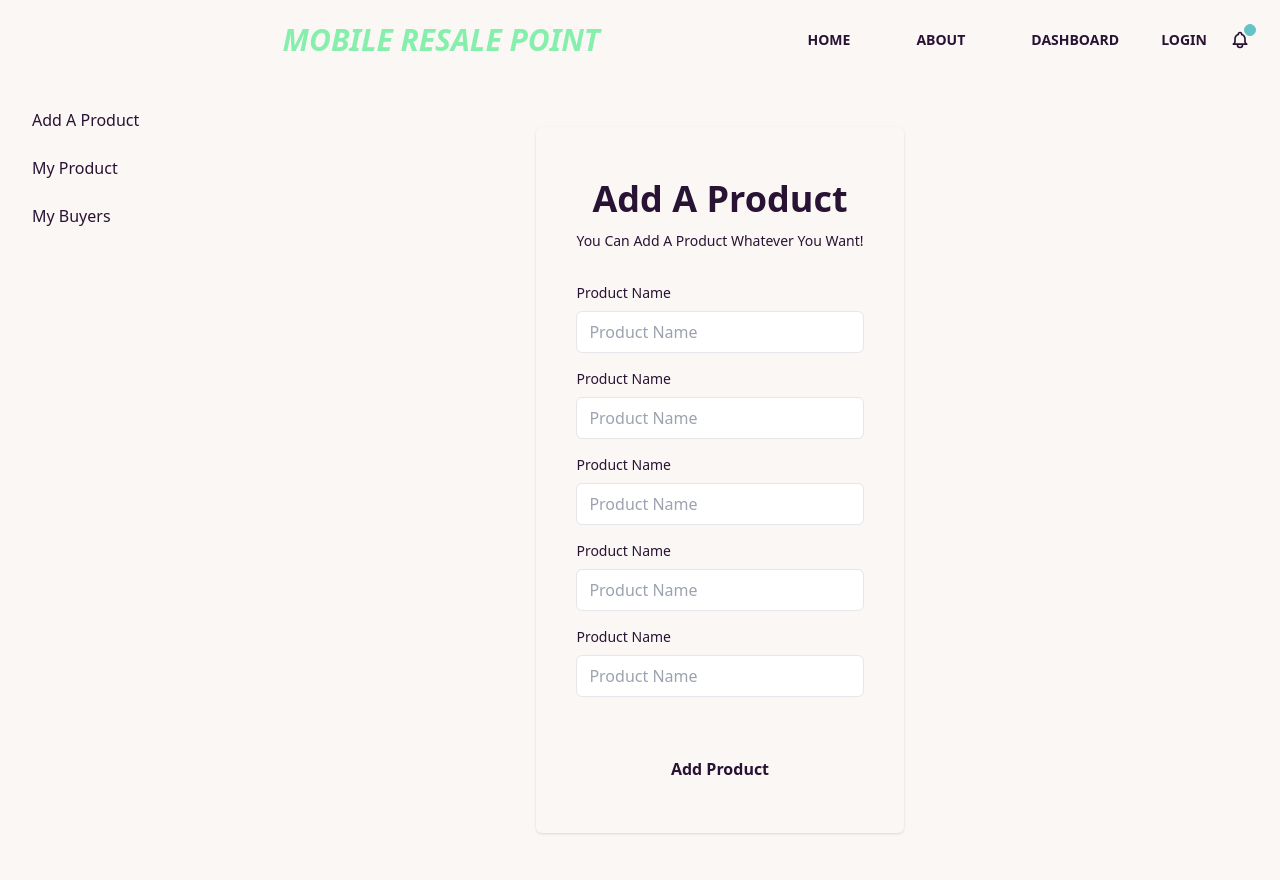
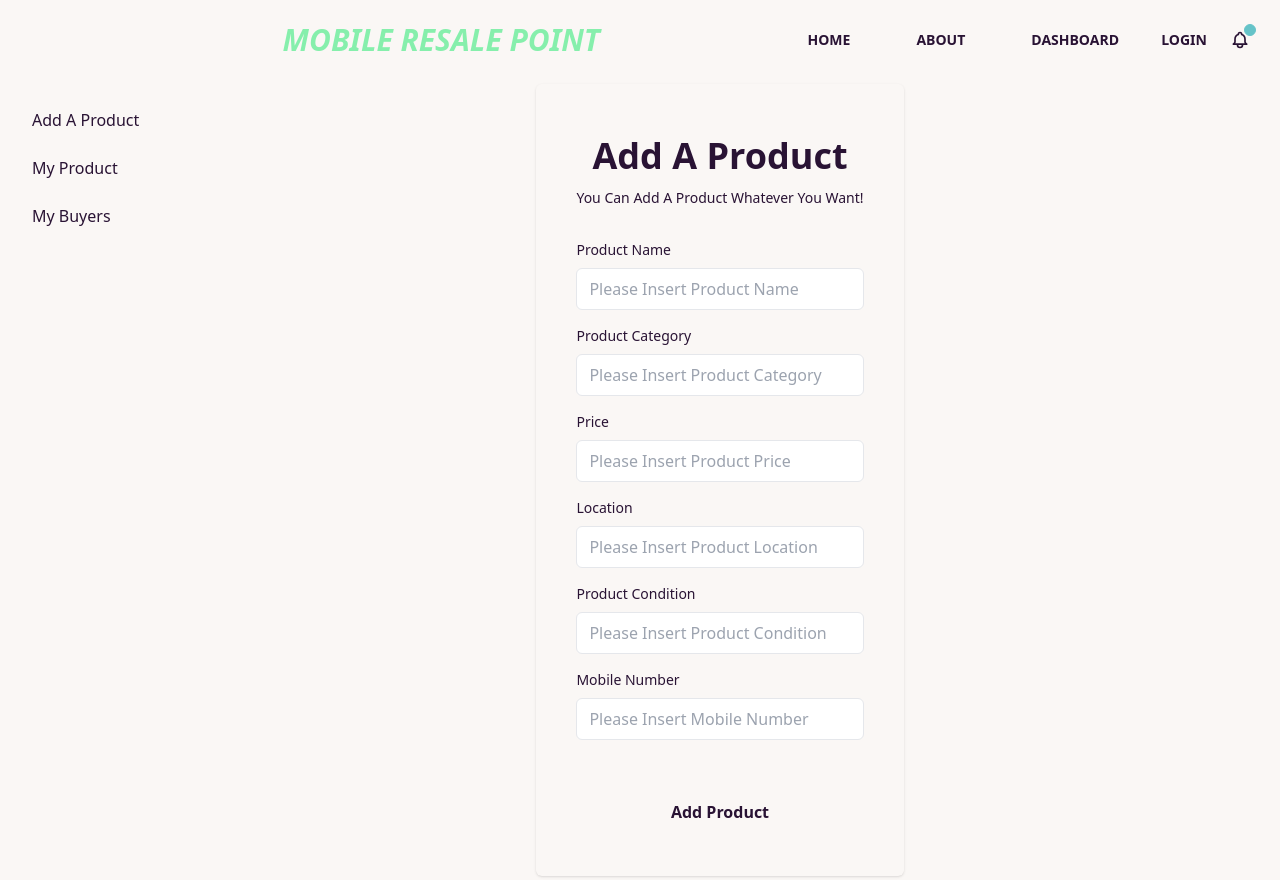
Before and after one commit to RafatRU42/last-assignment, a React (Create React App) app: page /dashboard/addProducts in a window 1280 px wide. Built offline with nearby package versions, Linux system fonts and the light colour scheme; no server answers.

Commit message:
add product route nearly complete

```diff
--- a/src/Shared/Context/Authprovider.js
+++ b/src/Shared/Context/Authprovider.js
@@ -1,6 +1,6 @@
 import React, {  createContext, useEffect, useState } from 'react';
 import app from '../../firebase/firebase.config';
-import {createUserWithEmailAndPassword, getAuth, GoogleAuthProvider, onAuthStateChanged, signInWithEmailAndPassword, signInWithPopup, signOut} from 'firebase/auth'
+import {createUserWithEmailAndPassword, getAuth, GoogleAuthProvider, onAuthStateChanged, signInWithEmailAndPassword, signInWithPopup, signOut, updateProfile} from 'firebase/auth'
 
 
 
@@ -30,6 +30,10 @@ const Authprovider = ({children}) => {
         return signOut(auth)
     }
 
+    const ProfileUpdate = (userInfo) =>{
+        return updateProfile(auth.currentUser, userInfo)
+    }
+
 
     useEffect(() =>{
         const unsubscribe = onAuthStateChanged(auth,currentUser=>{
@@ -40,7 +44,7 @@ const Authprovider = ({children}) => {
     },[])
 
 
-    const authInfo= {createUser, login,user,loading,logOut}
+    const authInfo= {createUser, login,user,loading,logOut,ProfileUpdate}
     return (
         <authContext.Provider value={authInfo}>
             {children}
--- a/src/Shared/PrivateRoute/PrivateRoute.js
+++ b/src/Shared/PrivateRoute/PrivateRoute.js
@@ -7,7 +7,7 @@ const PrivateRoute = ({children}) => {
     const {user,loading} = useContext(authContext)
 
     if(loading){
-       return <div className="w-16 h-16 border-4 border-dashed rounded-full animate-spin dark:border-violet-400"></div>
+       return <div className="flex items-center justify-center w-16 h-16 border-4 border-dashed rounded-full animate-spin dark:border-violet-400"></div>
     }
     if(user) {
         return children;
--- a/src/Shared/Routes/AddProducts.js
+++ b/src/Shared/Routes/AddProducts.js
@@ -1,6 +1,17 @@
-import React from 'react';
+import { useContext } from 'react';
+import { useForm } from 'react-hook-form';
+import { authContext } from '../Context/Authprovider';
 
 const AddProducts = () => {
+    const {user} = useContext(authContext)
+
+    const { register, handleSubmit, formState: { errors } } = useForm();
+
+    const onSubmit = data => {
+        console.log(data)
+    console.log('user',user)
+
+    };
     return (
         <div className='flex items-center justify-center mr-20 pr-20 h-screen'>
             <div className="flex flex-col max-w-md p-6 rounded-md shadow sm:p-10 light:bg-gray-900 light:text-gray-100">
@@ -8,33 +19,42 @@ const AddProducts = () => {
                     <h1 className="my-3 text-4xl font-bold">Add A Product</h1>
                     <p className="text-sm dark:text-gray-400">You Can Add A Product Whatever You Want!</p>
                 </div>
-                <form novalidate="" action="" className="space-y-12 ng-untouched ng-pristine ng-valid">
+                <form onSubmit={handleSubmit(onSubmit)} action="" className="space-y-12 ng-untouched ng-pristine ng-valid">
                     <div className="space-y-4">
                         <div>
                             <label for="text" className="block mb-2 text-sm">Product Name</label>
-                            <input type="text" name="name" id="email" placeholder="Product Name" className="w-full px-3 py-2 border rounded-md dark:border-gray-700 light:bg-gray-900 dark:text-gray-100" />
+                            <input type="text" {...register("name", { required: 'You Have to Insert Product Name' })} placeholder="Please Insert Product Name" className="w-full px-3 py-2 border rounded-md dark:border-gray-700 light:bg-gray-900 light:text-gray-100" />
+                            {errors.name && <span className='text-red-400'>{errors.name?.message}</span>}
                         </div>
                         <div>
-                            <label for="text" className="block mb-2 text-sm">Product Name</label>
-                            <input type="text" name="name" id="email" placeholder="Product Name" className="w-full px-3 py-2 border rounded-md dark:border-gray-700 light:bg-gray-900 dark:text-gray-100" />
+                            <label for="text" className="block mb-2 text-sm">Product Category</label>
+                            <input type="text" {...register("category", { required: true })} placeholder="Please Insert Product Category" className="w-full px-3 py-2 border rounded-md dark:border-gray-700 light:bg-gray-900 light:text-gray-100" />
                         </div>
                         <div>
-                            <label for="text" className="block mb-2 text-sm">Product Name</label>
-                            <input type="text" name="name" id="email" placeholder="Product Name" className="w-full px-3 py-2 border rounded-md dark:border-gray-700 light:bg-gray-900 dark:text-gray-100" />
+                            <label for="text" className="block mb-2 text-sm">Price</label>
+                            <input type="text" {...register("price", { required: true })} placeholder="Please Insert Product Price" className="w-full px-3 py-2 border rounded-md dark:border-gray-700 light:bg-gray-900 light:text-gray-100" />
                         </div>
                         <div>
-                            <label for="text" className="block mb-2 text-sm">Product Name</label>
-                            <input type="text" name="name" id="email" placeholder="Product Name" className="w-full px-3 py-2 border rounded-md dark:border-gray-700 light:bg-gray-900 dark:text-gray-100" />
+                            <label for="text" className="block mb-2 text-sm">Location</label>
+                            <input type="text" {...register("location", { required: true })} placeholder="Please Insert Product Location" className="w-full px-3 py-2 border rounded-md dark:border-gray-700 light:bg-gray-900 light:text-gray-100" />
                         </div>
                         <div>
-                            <label for="text" className="block mb-2 text-sm">Product Name</label>
-                            <input type="text" name="name" id="email" placeholder="Product Name" className="w-full px-3 py-2 border rounded-md dark:border-gray-700 light:bg-gray-900 dark:text-gray-100" />
+                            <label for="text" className="block mb-2 text-sm">Product Condition</label>
+                            <input type="text" {...register("condition", { required: true })} placeholder="Please Insert Product Condition" className="w-full px-3 py-2 border rounded-md dark:border-gray-700 light:bg-gray-900 light:text-gray-100" />
                         </div>
+                        <div>
+                            <label for="number" className="block mb-2 text-sm">Mobile Number</label>
+                            <input type="number" {...register("mobileNumber", { required: true })} placeholder="Please Insert Mobile Number" className="w-full px-3 py-2 border rounded-md dark:border-gray-700 light:bg-gray-900 light:text-gray-100" />
+                        </div>
+
+
+
+
 
                     </div>
                     <div className="space-y-2">
                         <div>
-                            <button type="button" className="w-full px-8 py-3 font-semibold rounded-md dark:bg-violet-400 dark:text-gray-900">Add Product</button>
+                            <button type="submit" className="w-full px-8 py-3 font-semibold rounded-md dark:bg-violet-400 dark:text-gray-900">Add Product</button>
                         </div>
 
                     </div>
--- a/src/Shared/SignUp/SignUp.js
+++ b/src/Shared/SignUp/SignUp.js
@@ -7,17 +7,26 @@ import { authContext } from '../Context/Authprovider';
 const SignUp = () => {
     const [signUpError,setSignUpError] = useState('')
 
-    const {createUser} = useContext(authContext)
+    const {createUser,ProfileUpdate} = useContext(authContext)
 
     const { register, handleSubmit, watch, formState: { errors } } = useForm();
 
     const onSubmit = data => {
+
+        const userInfo={
+            displayName:data.userName
+        }
+
         console.log(data)
         setSignUpError('')
 
         createUser(data.email, data.password)
         .then(result =>{
             toast.success('You Successfully Signed Up')
+
+            ProfileUpdate(userInfo)
+
+
             console.log(result)
         })
         .catch(error=>{
@@ -61,8 +70,15 @@ const SignUp = () => {
                     <div className="space-y-4">
                         <div className="space-y-2">
 
+                            <label for="email"  className="block text-sm">Your Name</label>
+                            <input type="name" {...register("userName",{required:'You have to insert Your Name'})}  id="userName" placeholder="Your Name" className="w-full px-3 py-2 border rounded-md dark:border-gray-700 light:bg-gray-900 light:text-gray-100 focus:dark:border-violet-400" />
+                            {errors.name && <p className='text-red-500'>{errors.name?.message}</p>}
+
+                        </div>
+                        <div className="space-y-2">
+
                             <label for="email"  className="block text-sm">Email address</label>
-                            <input type="email" {...register("email")}  id="email" placeholder="Your Email" className="w-full px-3 py-2 border rounded-md dark:border-gray-700 dark:bg-gray-900 dark:text-gray-100 focus:dark:border-violet-400" />
+                            <input type="email" {...register("email")}  id="email" placeholder="Your Email" className="w-full px-3 py-2 border rounded-md dark:border-gray-700 light:bg-gray-900 light:text-gray-100 focus:dark:border-violet-400" />
                             {errors.email && <p className='text-red-500'>{errors.email?.message}</p>}
 
                         </div>
@@ -71,7 +87,7 @@ const SignUp = () => {
                                 <label for="password"  className="text-sm">Password</label>
                                 <a rel="noopener noreferrer" href="#" className="text-xs hover:underline dark:text-gray-400">Forgot password?</a>
                             </div>
-                            <input type="password"   {...register("password", { required: 'Password Must Be Set' })} id="password" placeholder="*****" className="w-full px-3 py-2 border rounded-md dark:border-gray-700 dark:bg-gray-900 dark:text-gray-100 focus:dark:border-violet-400" />
+                            <input type="password"   {...register("password", { required: 'Password Must Be Set' })} id="password" placeholder="*****" className="w-full px-3 py-2 border rounded-md dark:border-gray-700 light:bg-gray-900 light:text-gray-100 focus:dark:border-violet-400" />
                             {errors.password && <p className='text-red-500'>{errors.password?.message}</p>}
 
                         </div>
```
